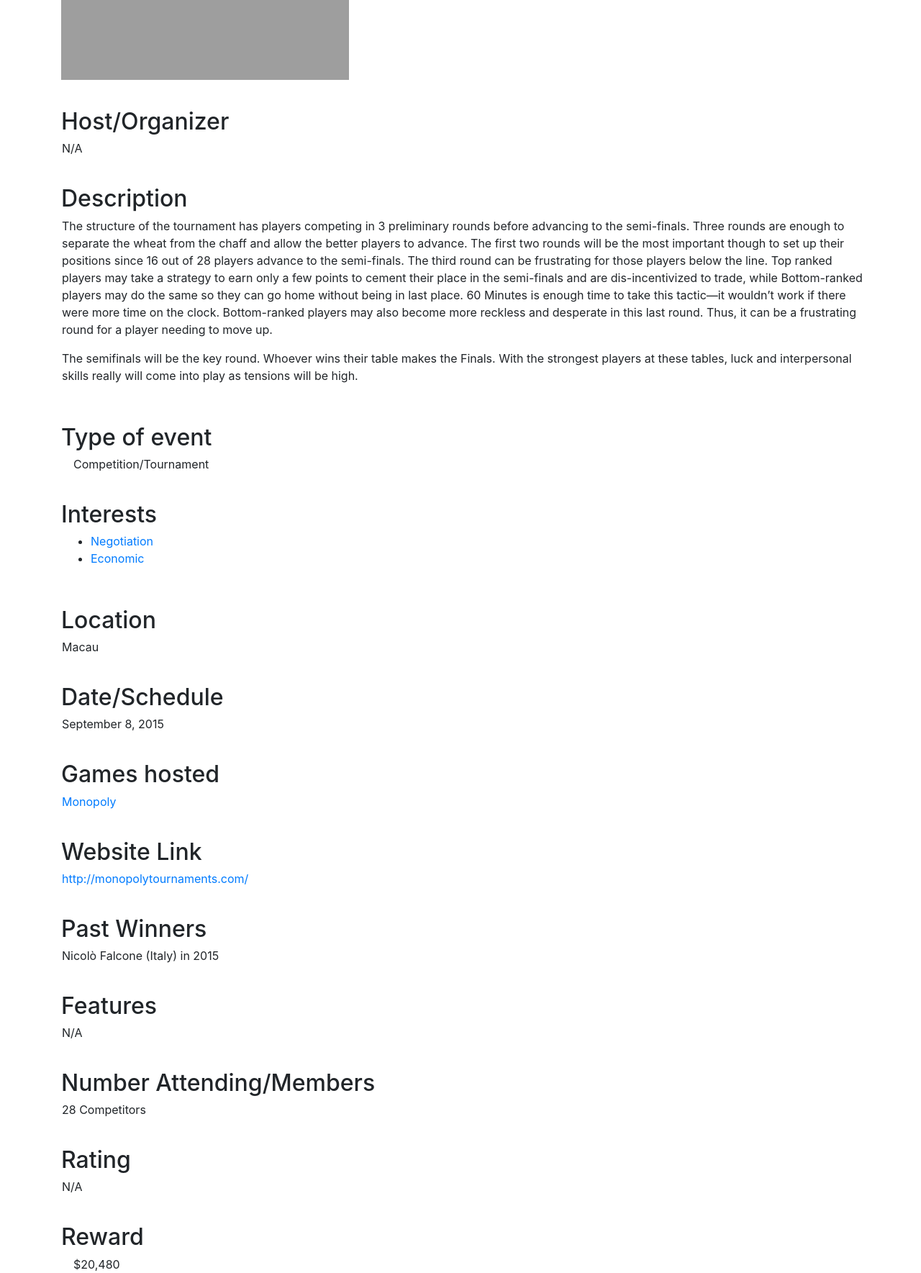
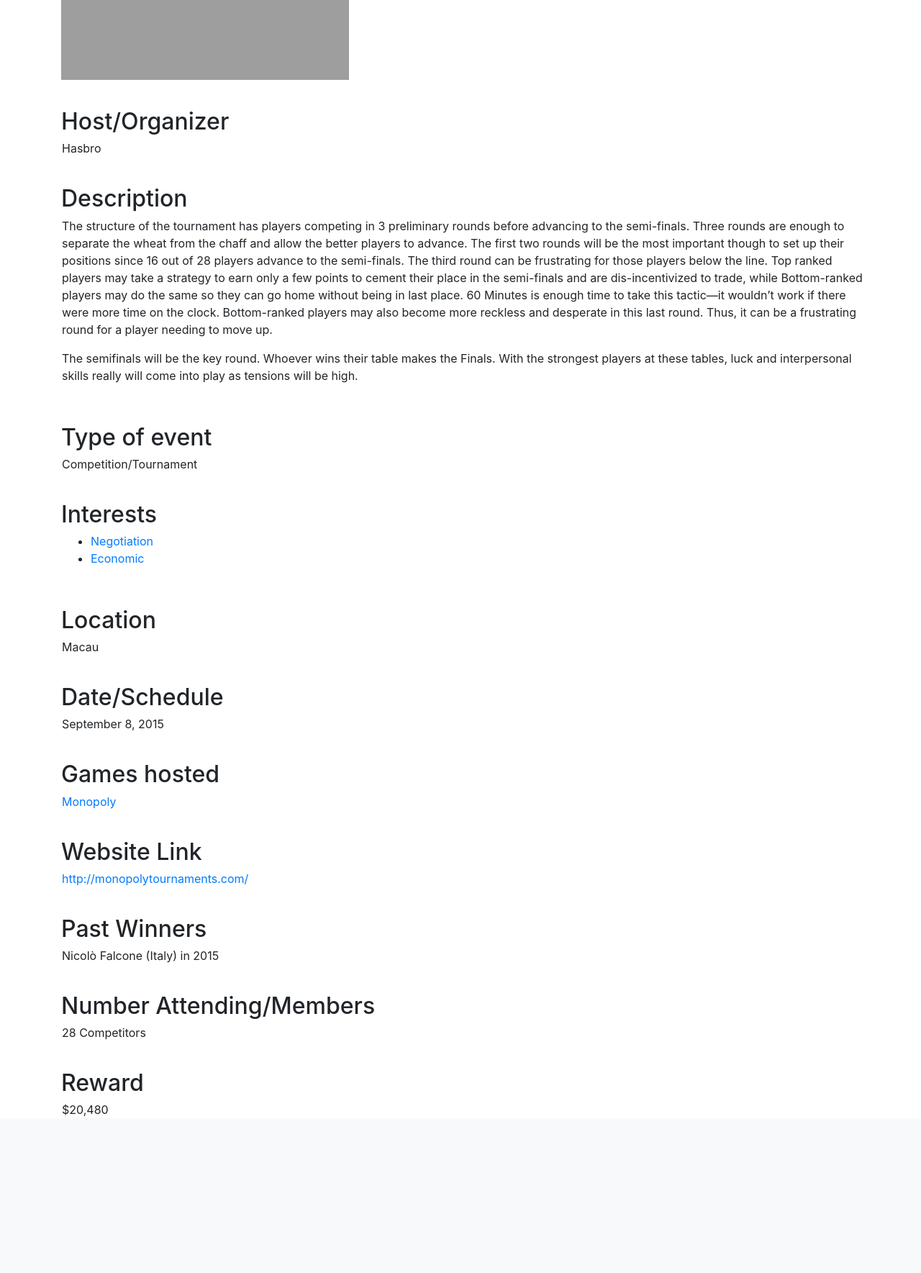
Before and after one commit to jsphyin/idb, a Flask app: page /events/mwc in a window 1280 px wide. Shown: the part 328-2097 px from the top of the page at 72% size. After the commit the page ends 1879 px from the top, so only its background shows below. Run offline with Flask 2, Linux system fonts and the light colour scheme; some libraries are stand-ins or nearby versions; grey boxes are pictures that could not be loaded.

Commit message:
Add missing attribute information and correct alignment

```diff
--- a/templates/dev_models/magie.html
+++ b/templates/dev_models/magie.html
@@ -32,6 +32,9 @@
 </ul>
 {% endblock %}
 
+{% block model_awards_attribute %}
+    No awards. Predated when awards were given out for games.
+{% endblock %}
 
 {% block model_artists_attribute %}
 <ul>
--- a/templates/dev_models/pratt.html
+++ b/templates/dev_models/pratt.html
@@ -28,6 +28,9 @@
 </ul>
 {% endblock %}
 
+{% block model_awards_attribute %}
+    No awards. Predated when awards were given out for games.
+{% endblock %}
 
 {% block model_artists_attribute %}
 <ul>
--- a/templates/dev_models/teuber.html
+++ b/templates/dev_models/teuber.html
@@ -41,6 +41,11 @@
 </ul>
 {% endblock %}
 
+{% block model_awards_attribute %}
+<ul>
+    <li>2003 Origins Awards Hall of Fame Inductee</li>
+</ul>
+{% endblock %}
 
 {% block model_artists_attribute %}
 <ul>
--- a/templates/event_models/event_model.html
+++ b/templates/event_models/event_model.html
@@ -132,19 +132,6 @@
 
     <div id="grid-header" class="page-header">
         <div class="page-header">
-            <h2>Features</h2>
-        </div>
-        <section class="grid-content">
-            <div class="row">
-                <section class="grid-model-attribute">
-                    {% block model_feat_attribute %}{% endblock %}
-                </section>
-            </div>
-        </section>
-    </div>
-
-    <div id="grid-header" class="page-header">
-        <div class="page-header">
             <h2>Number Attending/Members</h2>
         </div>
         <section class="grid-content">
@@ -157,19 +144,6 @@
     </div>
 
     <div id="grid-header" class="page-header">
-        <div class="page-header">
-            <h2>Rating</h2>
-        </div>
-        <section class="grid-content">
-            <div class="row">
-                <section class="grid-model-attribute">
-                    {% block model_rating_attribute %}{% endblock %}
-                </section>
-            </div>
-        </section>
-    </div>
-
-        <div id="grid-header" class="page-header">
         <div class="page-header">
             <h2>Reward</h2>
         </div>
--- a/templates/event_models/mwc.html
+++ b/templates/event_models/mwc.html
@@ -6,10 +6,11 @@
 {% block model_img %}http://dvtfaqskbwkln.cloudfront.net/user_content/photos/5cce4b95-2846-42db-a114-17e1f699b4c0.jpeg?appID=278{% endblock %}
 
 {% block model_host_attribute %}
-    N/A{% endblock %}
+    Hasbro
+{% endblock %}
 
 {% block model_type_attribute %}
-    &emsp;Competition/Tournament
+    Competition/Tournament
 {% endblock %}
 
 {% block model_desc_attribute %}
@@ -68,18 +69,10 @@ skills really will come into play as tensions will be high.</p>
    Nicolò Falcone (Italy) in 2015
 {% endblock %}
 
-{% block model_feat_attribute %}
-    N/A
-{% endblock %}
-
 {% block model_mem_attribute %}
     28 Competitors
 {% endblock %}
 
-{% block model_rating_attribute %}
-    N/A
+{% block model_reward_attribute %}
+    $20,480
 {% endblock %}
-
-{% block model_reward_attribute %}
-    &emsp;$20,480
-{% endblock %}
```
Also changed, not shown: templates/dev_models/dev_model.html (+12 -0 lines), templates/event_models/cec.html (+3 -11 lines), templates/event_models/cwc.html (+0 -8 lines).
